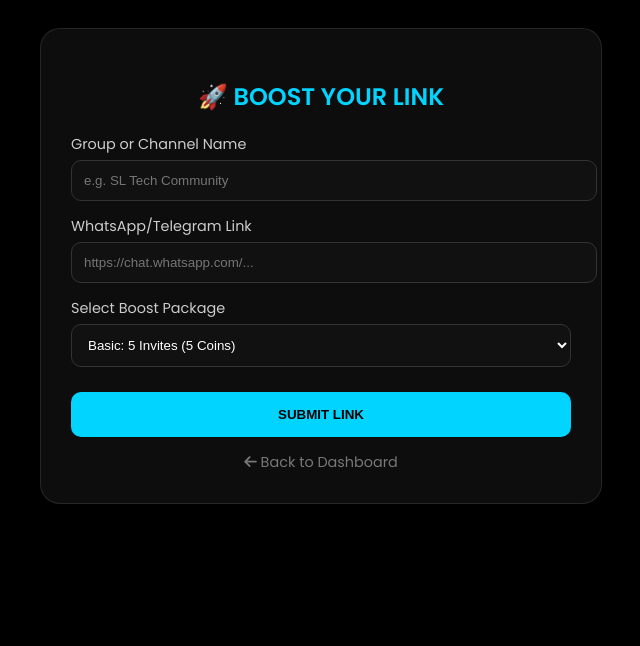
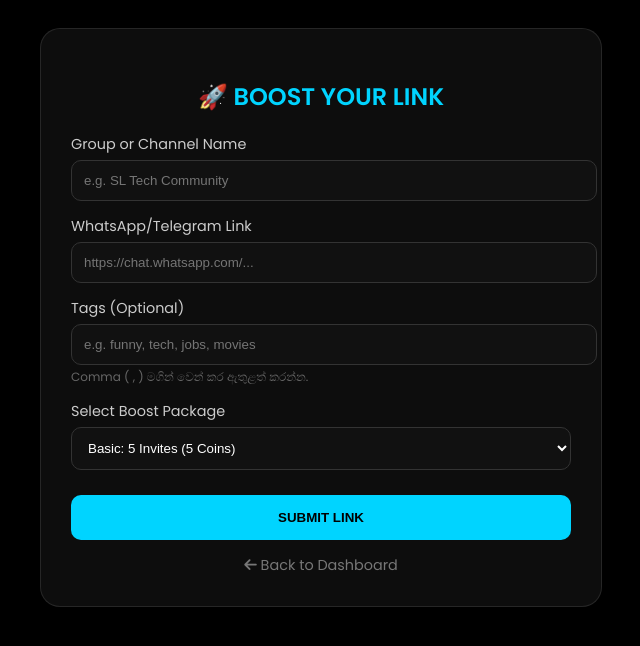
Before and after one commit to uvaktrading-star/WHATSAPP-BOOST, a website: page add.html in a window 1280 px wide. Shown: the whole page, without its empty margins (319-959 px from the left). Drawn offline with Linux system fonts and the light colour scheme.

Commit message:
Update add.html

```diff
--- a/add.html
+++ b/add.html
@@ -17,6 +17,7 @@
         input:focus, select:focus { border-color: var(--primary); }
         .btn { width: 100%; padding: 15px; background: var(--primary); color: #000; border: none; border-radius: 10px; font-weight: 700; cursor: pointer; margin-top: 10px; }
         .back-btn { display: block; text-align: center; margin-top: 15px; color: #777; text-decoration: none; font-size: 0.9rem; }
+        .tag-hint { font-size: 0.75rem; color: #666; margin-top: 3px; }
         option { background: #111; }
     </style>
 </head>
@@ -33,6 +34,12 @@
         <div class="input-group">
             <label>WhatsApp/Telegram Link</label>
             <input type="url" id="groupLink" placeholder="https://chat.whatsapp.com/...">
+        </div>
+
+        <div class="input-group">
+            <label>Tags (Optional)</label>
+            <input type="text" id="tags" placeholder="e.g. funny, tech, jobs, movies">
+            <p class="tag-hint">Comma ( , ) මගින් වෙන් කර ඇතුළත් කරන්න.</p>
         </div>
 
         <div class="input-group">
@@ -53,6 +60,7 @@
         async function submitLink() {
             const name = document.getElementById('groupName').value;
             const link = document.getElementById('groupLink').value;
+            const tags = document.getElementById('tags').value; // Tags අගය ගන්නවා
             const packageVal = document.getElementById('package').value;
             const phone = localStorage.getItem('userPhone');
 
@@ -69,6 +77,7 @@
                     body: JSON.stringify({
                         name,
                         link,
+                        tags, // Tags සර්වර් එකට යවනවා
                         budget: parseInt(packageVal),
                         phone
                     })
```
